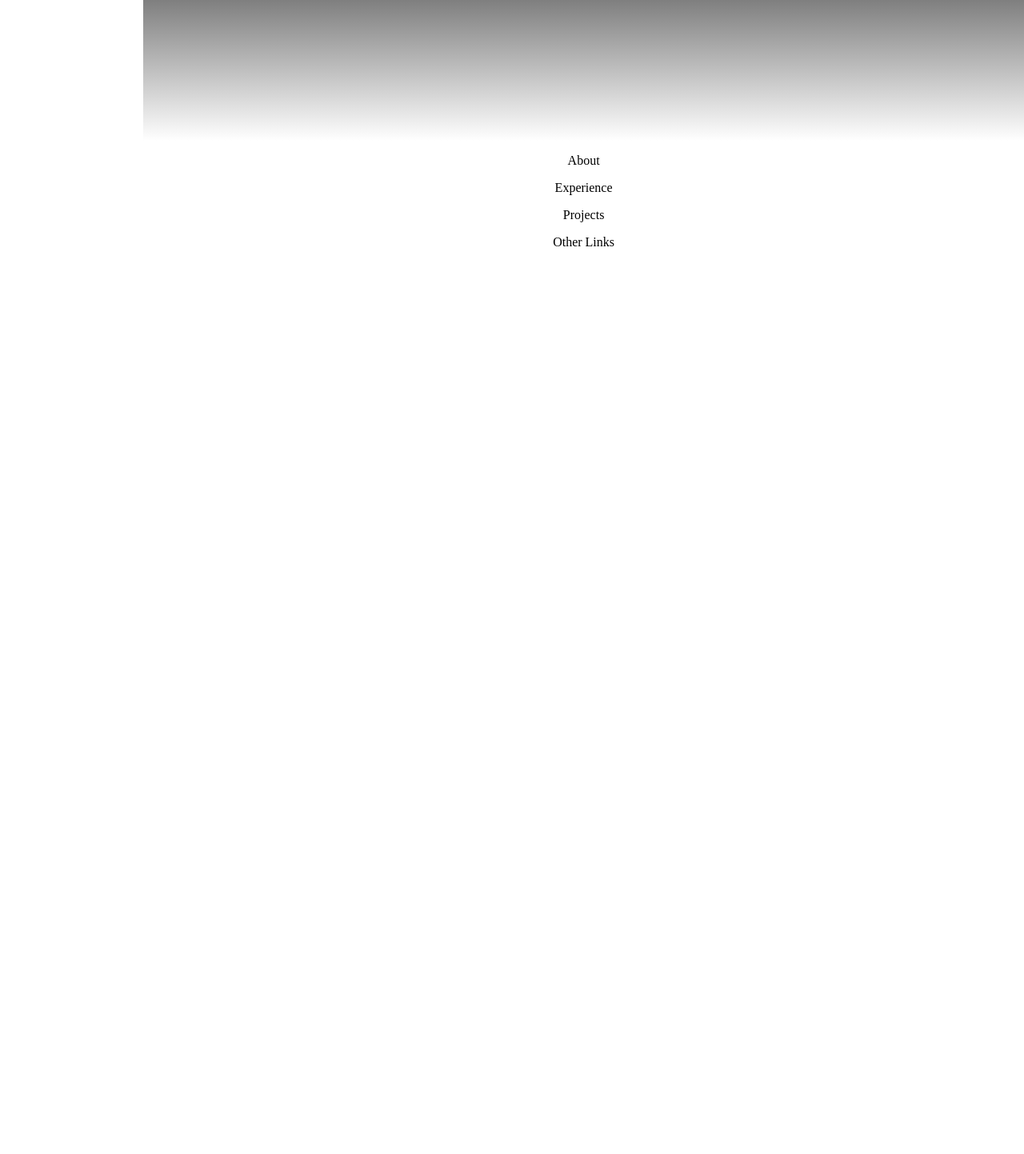
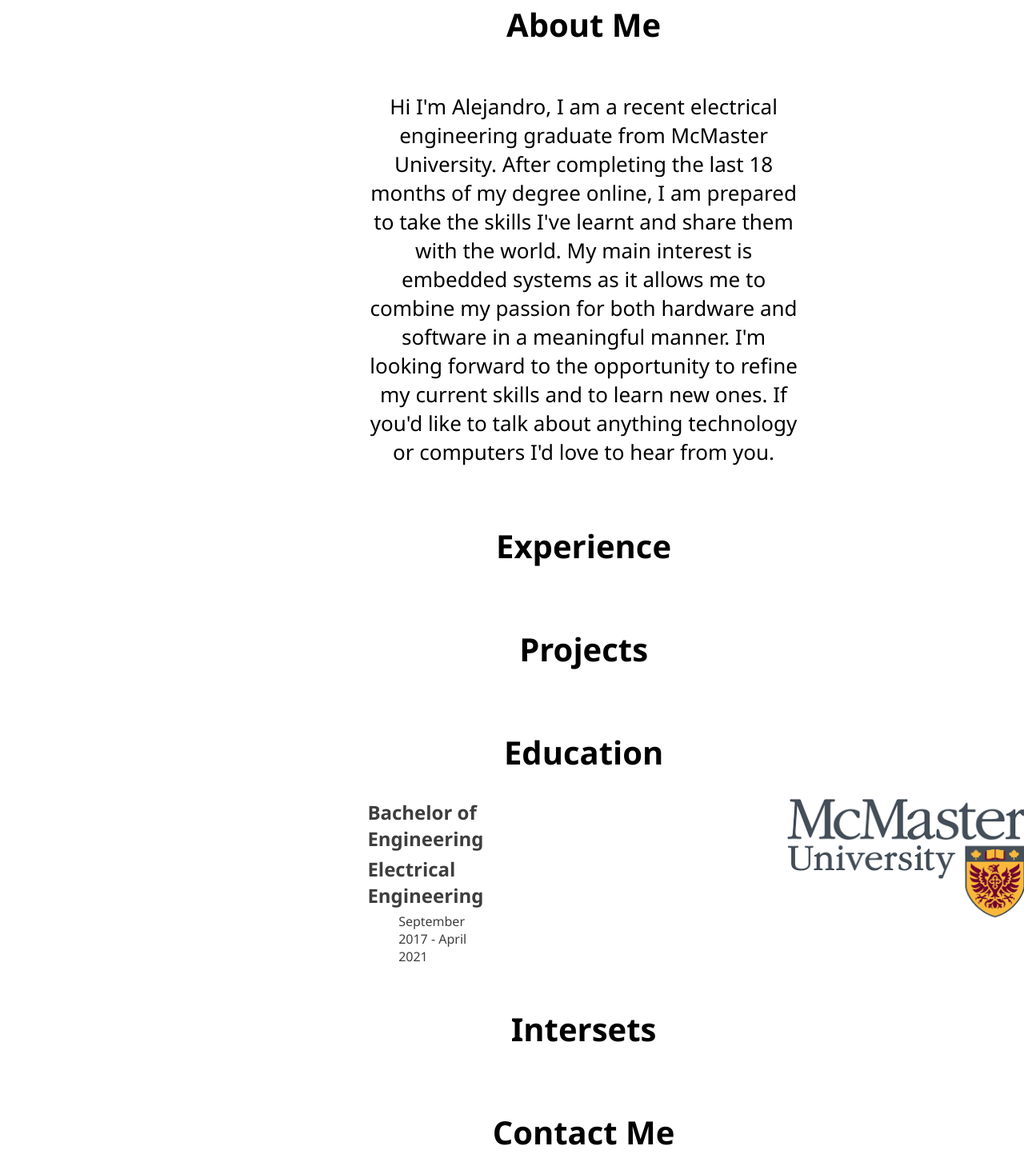
Before and after one commit to aviles9901/aviles9901.github.io, a plain HTML site: page index.html in a window 1280 px wide. Shown: the part 924-2367 px from the top of the page at 80% size. Before the commit the page ends 1236 px from the top, so only its background shows below. Drawn offline with nearby package versions, Linux system fonts and the light colour scheme.

Commit message:
Content + Education
-Started editing the content of the website
-Added the about me section of website
-Began working on Education section
-Added a grid system and image

```diff
--- a/index.html
+++ b/index.html
@@ -33,28 +33,46 @@
                 <button>Hire me</button>
             </div>
             <div class="right-side-text black-letter center-text" id="right-side-text">
-                <div class = "About" id = "About">
-                    <p>About  </p>
+                <div class="About" id="About">
+                    <h1>About Me</h1>
+                    <p> Hi I'm Alejandro,
+
+                        I am a recent electrical engineering graduate from McMaster University.
+                        After completing the last 18 months of my degree online,
+                        I am prepared to take the skills I've learnt and share them with the world.
+                        My main interest is embedded systems as it allows me to combine my passion for both hardware and software in a meaningful manner.
+                        I'm looking forward to the opportunity to refine my current skills and to learn new ones.
+                        If you'd like to talk about anything technology or computers I'd love to hear from you.
+                    </p>
                 </div>
 
-                <div class = "Experience" id="Experience">
-                    <p> Experience </p>
+                <div class="Experience" id="Experience">
+                    <h1> Experience </h1>
                 </div>
 
-                <div class = "Projects" id="Projects">
-                    <p> Projects </p>
+                <div class="Projects" id="Projects">
+                    <h1> Projects </h1>
                 </div>
 
-                <div class = "Education" id="Education">
+                <div class="Education" id="Education">
+                    <h1>Education</h1>
+                    <div class="grid" id="grid">
+                        <div class="EducationContent" id="EducationContent">
+                            <h2>Bachelor of Engineering</h2>
+                            <h2>Electrical Engineering</h2>
+                            <p>September 2017 - April 2021</p>
+                        </div>
+                        <img src="images/McMaster.png" alt="McMaster" width="300" height="150">
+                    </div>
 
                 </div>
 
-                <div class = "Interests" id = "Interests">
-
+                <div class="Interests" id="Interests">
+                    <h1> Intersets </h1>
                 </div>
 
-                <div class = "Other Links" id="Other-Links">
-                    <p>Other Links</p>
+                <div class="OtherLinks" id="OtherLinks">
+                    <h1> Contact Me </h1>
                 </div>
             </div>
         </div>
--- a/master.css
+++ b/master.css
@@ -78,7 +78,7 @@ body{
   .container {
     position: relative;
     text-align: center;
-    color: #C0C0C0;
+    color: white;
     font-size: 100px;
   }
 
@@ -135,8 +135,8 @@ body{
 /*Add Gradient at the bottom of the image*/
 .grad{
   margin-top: auto;
-  background-image: linear-gradient(#252525, white);
-  height: 300px;
+  background-image: linear-gradient(#252525, 10%,white);
+  height: 100px;
   z-index: 1;
 }
 
@@ -189,3 +189,119 @@ body{
 .center-text{
   text-align: center;
 }
+
+/*----------- About Style ---------------*/
+
+.About {
+  font-family: "Segoe UI",Frutiger,"Frutiger Linotype","Dejavu Sans","Helvetica Neue",Arial,"sans-serif";
+
+}
+
+.About h1{
+  color: black;
+  text-align: center;
+  font-size: 40px;
+}
+
+.About p{
+  font-size: 26px;
+  text-align: center;
+  max-width: 50%;
+  padding-left: 25%;
+  padding-top: 30px;
+}
+
+
+/*-------- Experience Styling --------------- */
+
+.Experience {
+  padding-top: 20px;
+  font-family: "Segoe UI",Frutiger,"Frutiger Linotype","Dejavu Sans","Helvetica Neue",Arial,"sans-serif";
+}
+
+.Experience h1{
+  color: black;
+  text-align: center;
+  font-size: 40px;
+}
+
+
+/*-------- Projects Styling -------------- */
+
+.Projects {
+  padding-top: 20px;
+  font-family: "Segoe UI",Frutiger,"Frutiger Linotype","Dejavu Sans","Helvetica Neue",Arial,"sans-serif";
+}
+
+.Projects h1{
+  color: black;
+  text-align: center;
+  font-size: 40px;
+}
+
+/*-------- Education Styling --------------*/
+
+.Education {
+  padding-top: 20px;
+  font-family: "Segoe UI",Frutiger,"Frutiger Linotype","Dejavu Sans","Helvetica Neue",Arial,"sans-serif";
+}
+
+.grid{
+  display: grid;
+  grid-template-columns: 0.6fr 0.1fr;
+  grid-gap: 20px;
+  padding-left: 25%;
+  max-width: 50%;
+}
+.Education h1{
+  color: black;
+  text-align: center;
+  font-size: 40px;
+}
+
+.Education h2{
+  color: #3e3e3e;
+  text-align: left;
+  margin: 5px;
+
+}
+
+.Education img{
+  position: relative;
+  padding:5px;
+  left: 350px;
+  text-align: right;
+}
+
+.Education p{
+  padding-left: 25%;
+  color:#3e3e3e;
+  text-align: left;
+  margin:5px;
+}
+
+/*----------- Interests Styling ----------------*/
+
+.Interests {
+  padding-top: 20px;
+  font-family: "Segoe UI",Frutiger,"Frutiger Linotype","Dejavu Sans","Helvetica Neue",Arial,"sans-serif";
+}
+
+.Interests h1{
+  color: black;
+  text-align: center;
+  font-size: 40px;
+}
+
+/*----------- Get in Touch Styling ----------------*/
+
+.OtherLinks {
+  padding-top: 20px;
+  font-family: "Segoe UI",Frutiger,"Frutiger Linotype","Dejavu Sans","Helvetica Neue",Arial,"sans-serif";
+}
+
+.OtherLinks h1{
+  color: black;
+  text-align: center;
+  font-size: 40px;
+}
```
Also changed, not shown: images/McMaster.png (added).
